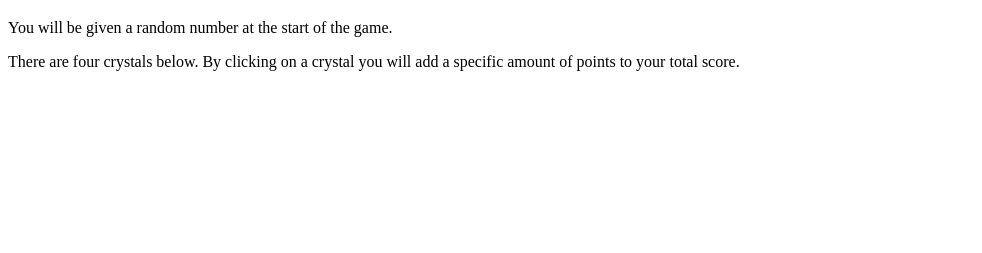
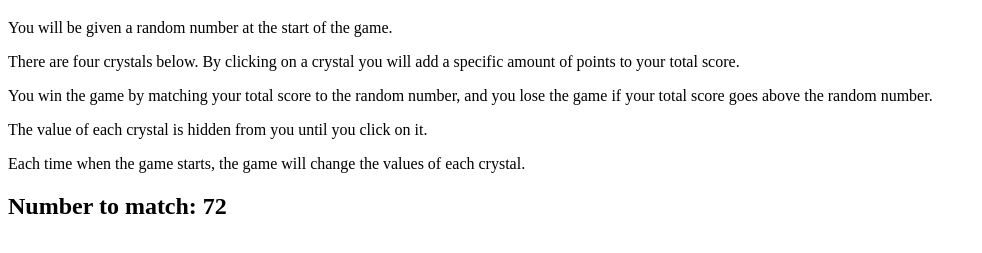
Before and after one commit to MelEKn/unit-4-game, a plain HTML site: page index.html in a window 1280 px wide. Shown: the part 61-314 px from the top of the page, without its empty margins (0-982 px from the left). Drawn offline with nearby package versions, Linux system fonts and the light colour scheme.

Commit message:
Created randomized number to match and sent that to the html page

```diff
--- a/assets/javascript/game.js
+++ b/assets/javascript/game.js
@@ -0,0 +1,4 @@
+var numToMatch = Math.floor(Math.random() * 101 + 19);
+console.log("numToMatch is " + numToMatch);
+
+$("#number-to-match").html(numToMatch);
--- a/index.html
+++ b/index.html
@@ -16,6 +16,13 @@
     <div class="container">
         <p>You will be given a random number at the start of the game.</p>
         <p>There are four crystals below. By clicking on a crystal you will add a specific amount of points to your total score.</p>
+        <p>You win the game by matching your total score to the random number, and you lose the game if your total score goes above the random number.</p>
+        <p>The value of each crystal is hidden from you until you click on it.</p>
+        <p>Each time when the game starts, the game will change the values of each crystal.</p>
+    </div>
+    <div class="container">
+        <h2>Number to match: <span id="number-to-match"> </span></h2>
+
     </div>
 
     <script type="text/javascript" src="https://cdnjs.cloudflare.com/ajax/libs/jquery/3.2.1/jquery.min.js"></script>
```
